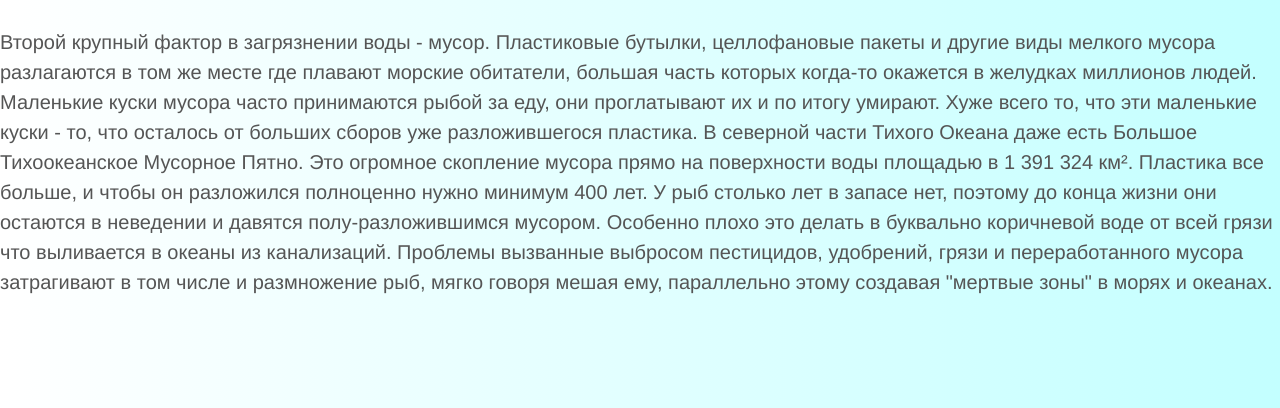
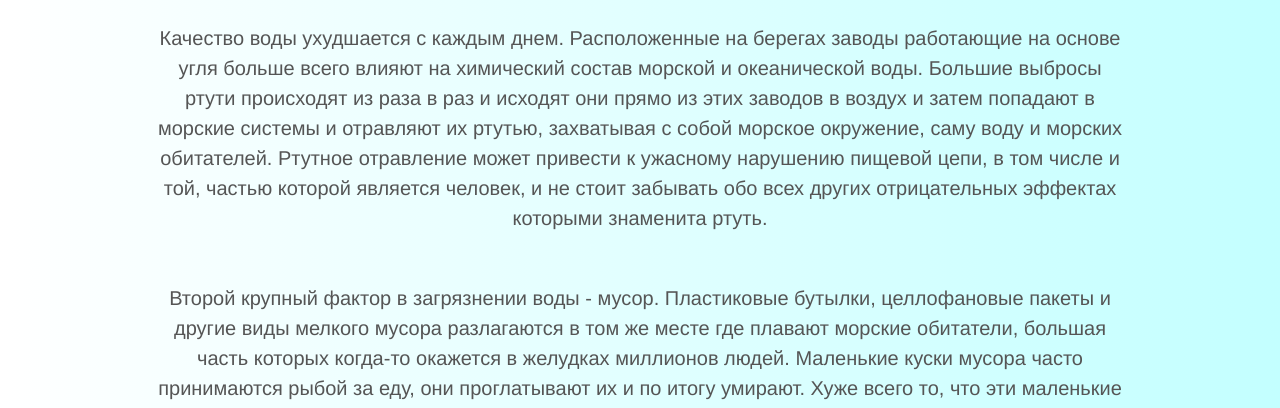
Before and after one commit to MDsatan/ocean-demo, a Flask app: page / in a window 1280 px wide. Shown: the part 4147-4555 px from the top of the page. Run offline with Flask 3, Linux system fonts and the light colour scheme; some libraries are stand-ins or nearby versions.

Commit message:
сломанные div-ы исправлены

```diff
--- a/templates/index.html
+++ b/templates/index.html
@@ -28,7 +28,7 @@
 </div>
 
 <!--fish pic-->
-<div class="new-div animate__animated animate__fadeInUp">
+<div class="container">
     <img src="https://voshod.vanino.org/pictgallery/picts/15855.jpg" alt="Ocean" width="100%" height="100%">
     <p>Количество в котором мы вылавливаем рыбу может вызвать полноценное вымирание какого-то определенного вида рыб, что в свою очередь приведет к мощному нарушению пищевой цепи, а если брать во внимание некоторые, без преувеличения, варварские способы ловли рыбы по типу отравления того или иного водоема и подрывы морского дна. Незаконная ловля рыбы также часть проблемы. Бывают случаи, когда люди не сообщают о пойманной рыбе, но есть и случаи когда им это делать и не нужно, ведь их спонсирует государство. К примеру, Японию несколько раз обвиняли в том, что на территории страны ловили больше рыбы чем это положено законом, в том, что правительство игнорировало ограничения по этому поводу и так далее. Также есть тактика согласно которой пойманная рыба распространяется среди нескольких суден, и таким образом улов не считают "больше обычного", хоть он таковым и является.
  Конечно, рыбы не единственное что есть в океане и на что влияет деятельность человека. Коралловые рифы также попадают под влияние человека, и в том числе глобального потепления. Они буквально уничтожаются из-за изменений температур воды в которой находятся и не только. Увеличивающееся количество мусора в океанах вызывает ограничение поступаемого к рифам солнечного света, изменение химического состава воды, т.е. появления в нем лишних элементов, и банальное вмешательство в спокойную жизнь рифов. Туристы часто любят заплывать к ним, трогать, бывает даже такое что там оставляют свои вещи. Это нарушает нормальный порядок вещей в существовании рифов и создает диссонанс в их жизни, а так как рифы это большая часть морской жизни, это также не оставляет хорошего эффекта на положении океана.
@@ -37,7 +37,7 @@
 
 
 <!--seaweed pic-->
-<div class="new-div animate__animated animate__fadeInUp">
+<div class="container">
     <img src="https://scontent.ftbs4-2.fna.fbcdn.net/v/t1.15752-9/354056784_1376219876280933_4623762713871335403_n.jpg?_nc_cat=103&ccb=1-7&_nc_sid=ae9488&_nc_eui2=AeGeDgMQq1jvf8DqlBexFe9Uw3qxKQHrKzvDerEpAesrO6w1F3GkqCDohUJNdo4C-Nvu7OK8tT996uHOn6gt6ovN&_nc_ohc=-N6jNpF6b24AX-09hkc&_nc_ht=scontent.ftbs4-2.fna&oh=03_AdSO9DhU6wj7cMm18MfJNLnY2_A1eHSdioEFV_pjFE6lIA&oe=64AEB6A9" alt="Ocean" width="100%" height="100%">
     <p>Качество воды ухудшается с каждым днем. Расположенные на берегах заводы работающие на основе угля больше всего влияют на химический состав морской и океанической воды. Большие выбросы ртути происходят из раза в раз и исходят они прямо из этих заводов в воздух и затем попадают в морские системы и отравляют их ртутью, захватывая с собой морское окружение, саму воду и морских обитателей. Ртутное отравление может привести к ужасному нарушению пищевой цепи, в том числе и той, частью которой является человек, и не стоит забывать обо всех других отрицательных эффектах которыми знаменита ртуть.
     </p>
```
